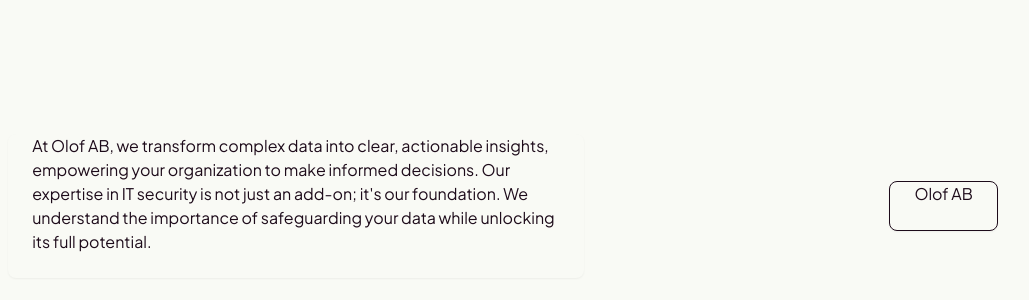
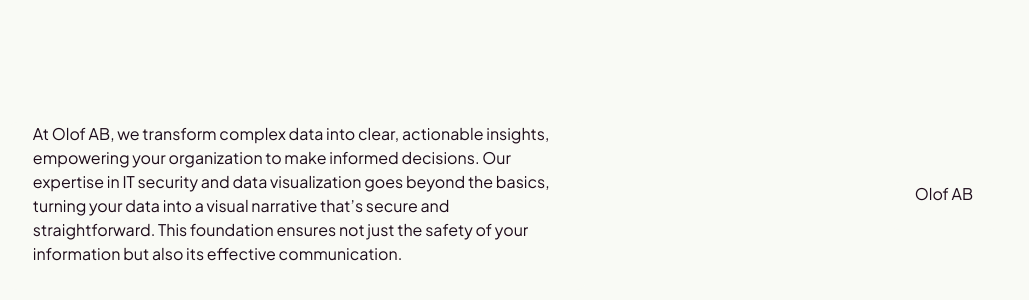
Before and after one commit to Olof-AB/olofab, a SvelteKit app: page / in a window 1280 px wide. Shown: the part 194-494 px from the top of the page, without its empty margins (137-1166 px from the left). Built offline with nearby package versions, Linux system fonts and the light colour scheme.

Commit message:
Minor changes

```diff
--- a/package.json
+++ b/package.json
@@ -17,6 +17,7 @@
 	"devDependencies": {
 		"@playwright/test": "^1.28.1",
 		"@sveltejs/adapter-auto": "^3.0.0",
+		"@sveltejs/adapter-vercel": "^5.2.0",
 		"@sveltejs/kit": "^2.0.0",
 		"@sveltejs/vite-plugin-svelte": "^3.0.0",
 		"@types/eslint": "^8.56.0",
--- a/src/lib/components/ui/card/card.svelte
+++ b/src/lib/components/ui/card/card.svelte
@@ -9,7 +9,7 @@
 </script>
 
 <div
-	class={cn("rounded-lg border bg-card text-card-foreground shadow-sm", className)}
+	class={cn("rounded-lg bg-card text-card-foreground", className)}
 	{...$$restProps}
 >
 	<slot />
--- a/src/routes/+page.svelte
+++ b/src/routes/+page.svelte
@@ -3,10 +3,9 @@
 </script>
 
 <div class="flex flex-row justify-evenly items-center min-h-screen space-x-40">
-  <Card.Root class="max-w-xl border-0">
+  <Card.Root class="max-w-xl">
     <Card.Content>
-      At Olof AB, we transform complex data into clear, actionable insights, empowering your organization to make informed decisions. Our expertise in IT security is not just an add-on; it's our foundation. We understand the importance of safeguarding your data while unlocking its full potential.
-    </Card.Content>
+      At Olof AB, we transform complex data into clear, actionable insights, empowering your organization to make informed decisions. Our expertise in IT security and data visualization goes beyond the basics, turning your data into a visual narrative that’s secure and straightforward. This foundation ensures not just the safety of your information but also its effective communication.    </Card.Content>
   </Card.Root>
   <Card.Root class="max-w-sm">
     <Card.Content>
```
Also changed, not shown: 1 other file (tests, documents, lock files or other folders).
